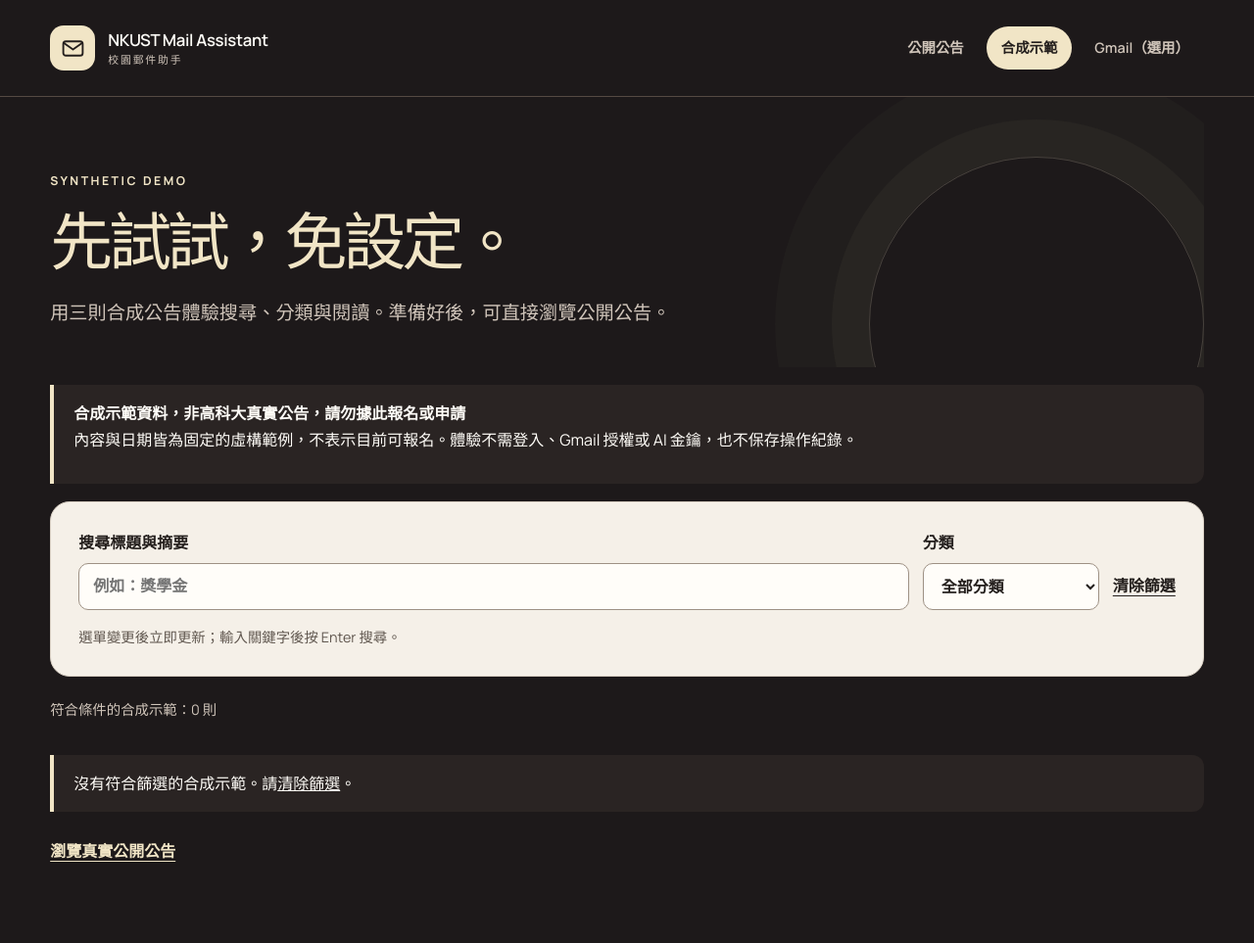
After one commit to brocoli1024/Nkust-Mail-Assistant, a Python web app: template app/templates/web/demo_announcements.html in a window 1280 px wide. The commit adds this page. Shown: the whole page at 98% size. Run offline with Jinja, Linux system fonts and the light colour scheme; the template is opened without the code that fills it, so the values that code supplies are empty.

Commit message:
feat: add isolated synthetic announcement demo

```diff
--- /dev/null
+++ b/app/templates/web/demo_announcements.html
@@ -0,0 +1,33 @@
+<!doctype html>
+<html lang="zh-Hant">
+<head>
+  <meta charset="utf-8"><meta name="viewport" content="width=device-width, initial-scale=1">
+  {% include 'pwa_head.html' %}<title>合成示範 · NKUST Mail Assistant</title>
+  <link rel="stylesheet" href="/assets/account.css?v=phase1">
+  <script src="/assets/announcement-filters.js" defer></script>
+</head>
+<body><div class="site-shell">
+  {% set active_page = 'demo' %}{% include 'site_header.html' %}
+  <main id="main-content" class="page-content">
+    <section class="hero compact" aria-labelledby="page-title"><div><p class="eyebrow">SYNTHETIC DEMO</p><h1 id="page-title">先試試，免設定。</h1><p>用三則合成公告體驗搜尋、分類與閱讀。準備好後，可直接瀏覽公開公告。</p></div></section>
+    {% include 'demo_notice.html' %}
+    <section class="filter-panel" aria-label="搜尋與篩選合成示範">
+      <form method="get" action="/demo" class="filters public-filters" id="announcement-filters" aria-describedby="demo-filter-help">
+        <label>搜尋標題與摘要<input type="search" name="q" value="{{ q }}" maxlength="200" placeholder="例如：獎學金" enterkeyhint="search"></label>
+        <label>分類<select name="category"><option value="">全部分類</option>{% for name in categories %}<option {% if category == name %}selected{% endif %}>{{ name }}</option>{% endfor %}</select></label>
+        <noscript><button type="submit" class="button">套用篩選</button></noscript><a class="text-link dark" href="/demo">清除篩選</a>
+      </form>
+      <p class="filter-help" id="demo-filter-help">選單變更後立即更新；輸入關鍵字後按 Enter 搜尋。</p>
+    </section>
+    <p class="results-meta" role="status">符合條件的合成示範：{{ items | length }} 則</p>
+    <div class="announcement-list">
+      {% for item in items %}<article class="announcement">
+        <div class="meta-row"><span class="tag">{{ item.category }}</span><span>合成示範</span></div>
+        <h2><a href="/demo/announcements/{{ item.id }}">{{ item.title }}</a></h2>
+        <p class="muted">示範日期：{{ item.published or '未知' }}</p>
+        <p class="public-excerpt">{{ item.excerpt or '這則合成示範未提供摘要，示範資訊不足的狀態。' }}</p>
+      </article>{% else %}<p class="notice">沒有符合篩選的合成示範。請<a href="/demo">清除篩選</a>。</p>{% endfor %}
+    </div>
+    <p><a class="text-link" href="/public/announcements">瀏覽真實公開公告</a></p>
+  </main>
+</div></body></html>
--- /dev/null
+++ b/app/templates/web/demo_notice.html
@@ -0,0 +1,4 @@
+<aside class="notice demo-notice" aria-label="合成示範說明">
+  <strong>合成示範資料，非高科大真實公告，請勿據此報名或申請</strong>
+  <p>內容與日期皆為固定的虛構範例，不表示目前可報名。體驗不需登入、Gmail 授權或 AI 金鑰，也不保存操作紀錄。</p>
+</aside>
--- a/app/templates/web/login.html
+++ b/app/templates/web/login.html
@@ -14,14 +14,16 @@
       <h1 id="login-title">你的校園公告助手。</h1>
       <p>重要通知、截止日期和待處理事項，打開就能看清楚。</p>
       <p><a class="text-link" href="/public/announcements">免登入瀏覽公開公告</a></p>
+      <p><a class="text-link" href="/demo">免設定體驗合成示範</a></p>
     </section>
     <div class="auth-card-wrap"><section class="auth-card" aria-labelledby="connect-title">
-      <h2 id="connect-title">開始整理你的通知</h2>
+      <h2 id="connect-title">選用：整理 Gmail 公告</h2>
       <p class="notice" role="status" data-connectivity-status hidden>目前沒有網路。登入與同步需要連線，請連線後重試。</p>
       {% if logged_out %}<p class="notice" role="status">已登出。這台瀏覽器的登入狀態已清除。</p>{% endif %}
       {% if deleted %}<p class="notice" role="status">本站帳號與已同步資料已刪除；Gmail 原始郵件保留。</p>{% endif %}
       {% if deleted and manual_disconnect %}<p class="notice" role="status">Google 授權未能自動解除。請到 <a href="https://myaccount.google.com/connections" target="_blank" rel="noopener noreferrer">Google 帳戶的第三方連線</a>移除本站授權。</p>{% endif %}
       <p>使用自己的 Google 帳號登入，連結 Gmail 唯讀授權。</p>
+      <p class="notice">目前須加入 Google 測試名單才能使用 Gmail 整合；瀏覽公開公告與合成示範不需授權。</p>
       <a class="button" href="/auth/google">使用 Google 登入</a>
       <p class="muted">僅讀取 Gmail，不會寄信、刪信或修改郵件。登入不會自動同步信件。</p>
       <p><a class="text-link dark" href="/privacy">閱讀資料使用說明</a></p>
--- a/app/templates/web/site_header.html
+++ b/app/templates/web/site_header.html
@@ -7,11 +7,12 @@
   {% if user is defined %}
   <nav class="main-nav" aria-label="主要導覽">
     <a href="/public/announcements">公開公告</a>
+    <a href="/demo" {% if active_page == 'demo' %}aria-current="page"{% endif %}>合成示範</a>
     <a href="/dashboard" {% if active_page == 'dashboard' %}aria-current="page"{% endif %}>總覽</a>
     <a href="/announcements" {% if active_page == 'announcements' %}aria-current="page"{% endif %}>我的公告</a>
     <a href="/settings" {% if active_page == 'settings' %}aria-current="page"{% endif %}>帳號設定</a>
   </nav>
   {% else %}
-  <nav class="main-nav" aria-label="主要導覽"><a href="/public/announcements" {% if active_page == 'public' %}aria-current="page"{% endif %}>公開公告</a><a href="/login">我的郵件</a></nav>
+  <nav class="main-nav" aria-label="主要導覽"><a href="/public/announcements" {% if active_page == 'public' %}aria-current="page"{% endif %}>公開公告</a><a href="/demo" {% if active_page == 'demo' %}aria-current="page"{% endif %}>合成示範</a><a href="/login">Gmail（選用）</a></nav>
   {% endif %}
 </header>
--- a/app/web.py
+++ b/app/web.py
@@ -83,7 +83,9 @@ def create_app(settings=None, oauth_settings=None, *, google_factory=GoogleOAuth
         app.include_router(announcements_router)
         app.include_router(account_router)
         from app.api.public_announcements import router as public_router
+        from app.api.demo import router as demo_router
         app.include_router(public_router)
+        app.include_router(demo_router)
         app.mount('/assets', StaticFiles(directory=ROOT / 'app/static/web'), name='web-assets')
 
         @app.get('/manifest.webmanifest', include_in_schema=False)
```
Also changed, not shown: app/api/demo.py (added, +24 -0 lines), app/services/demo_announcements.py (added, +33 -0 lines), app/templates/web/demo_announcement_detail.html (added, +22 -0 lines), tests/test_demo_pages.py (added, +103 -0 lines).
